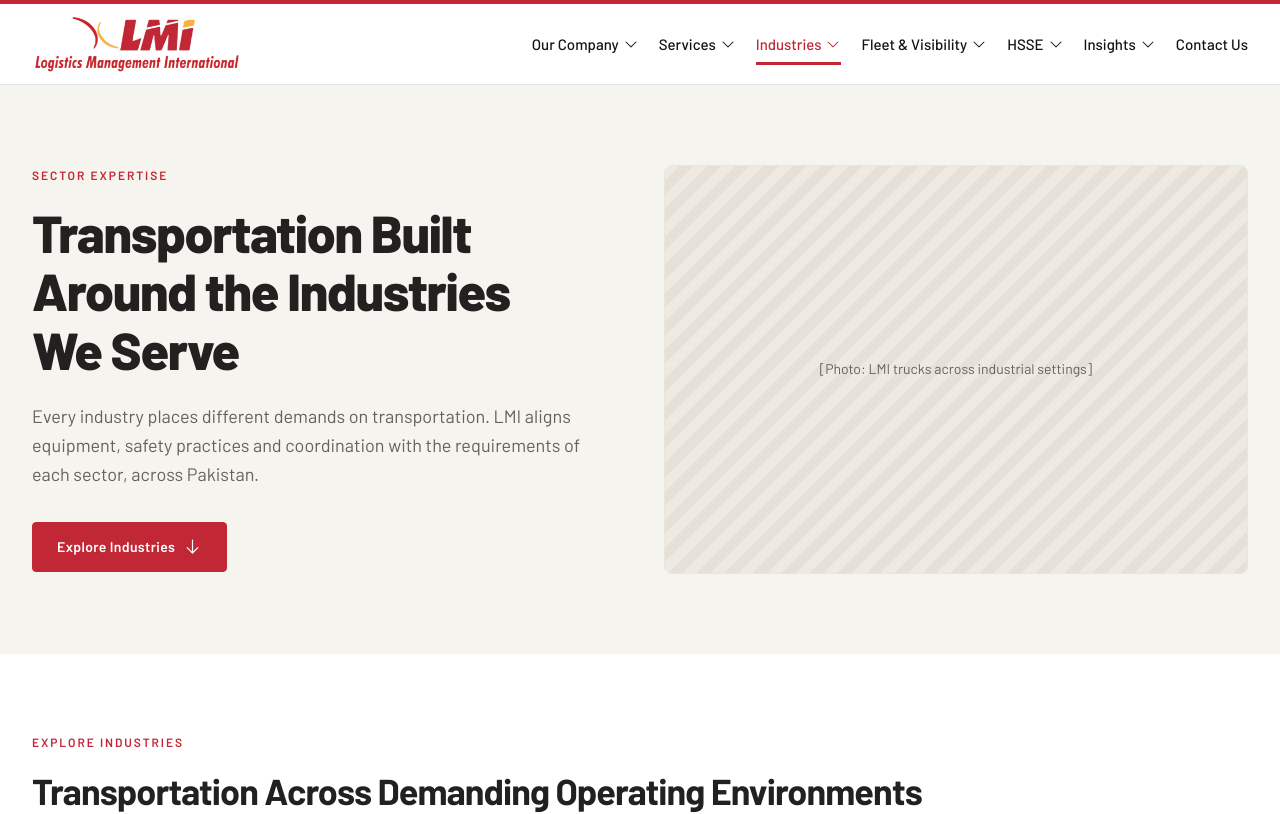
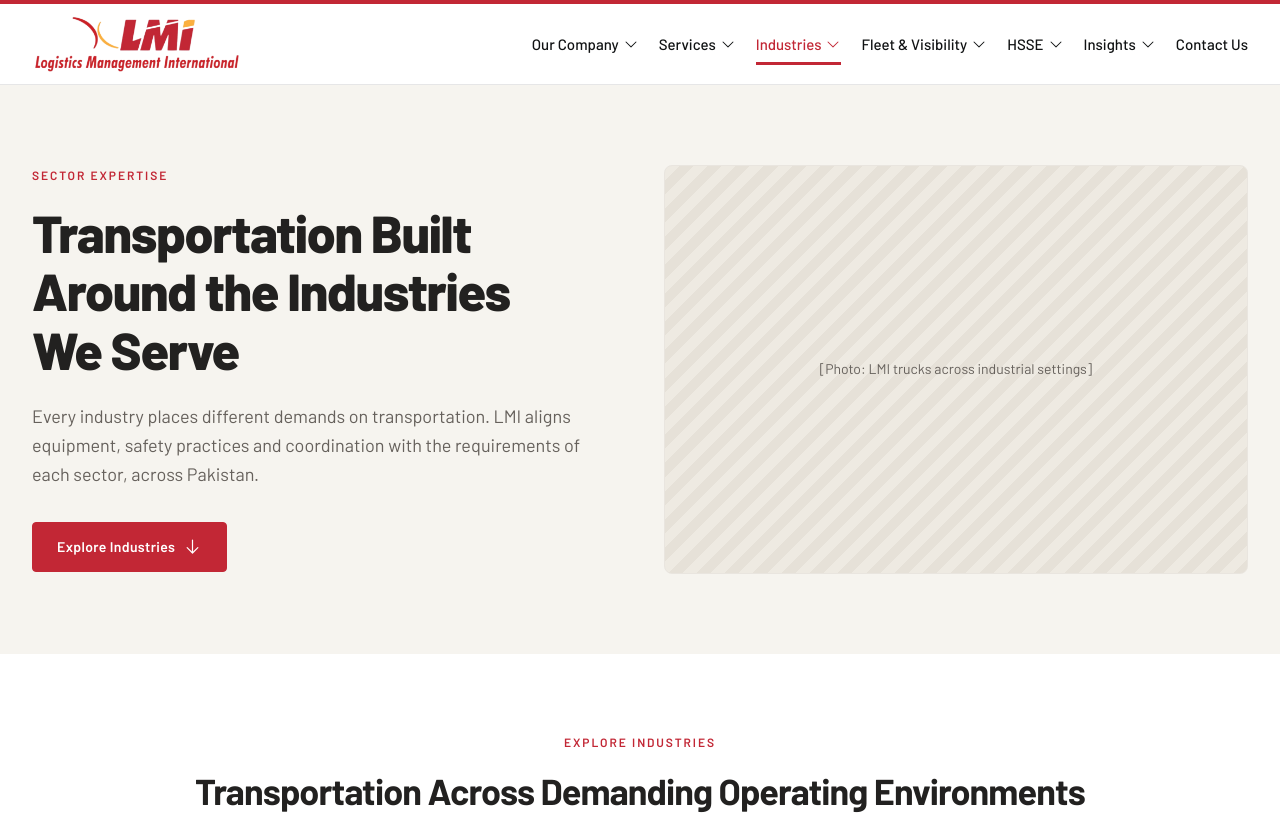
Before and after one commit to abdulrafayb/lmi-website, a React (Vite) app: page /industries in a window 1280 px wide. Shown: the top 814 px of the page. Built offline with nearby package versions, Linux system fonts and the light colour scheme; the HTML template or start-up script is replaced by a standard one.

Commit message:
Center industries overview exploration heading

```diff
--- a/src/sections/industries/overview/SectionTwo.jsx
+++ b/src/sections/industries/overview/SectionTwo.jsx
@@ -15,7 +15,7 @@
       aria-labelledby="industries-explore-heading"
     >
       <div className="wrapper max-w-320">
-        <Reveal>
+        <Reveal className="text-center">
           <Eyebrow className="mb-4">{eyebrow}</Eyebrow>
           <h2
             id="industries-explore-heading"
```
